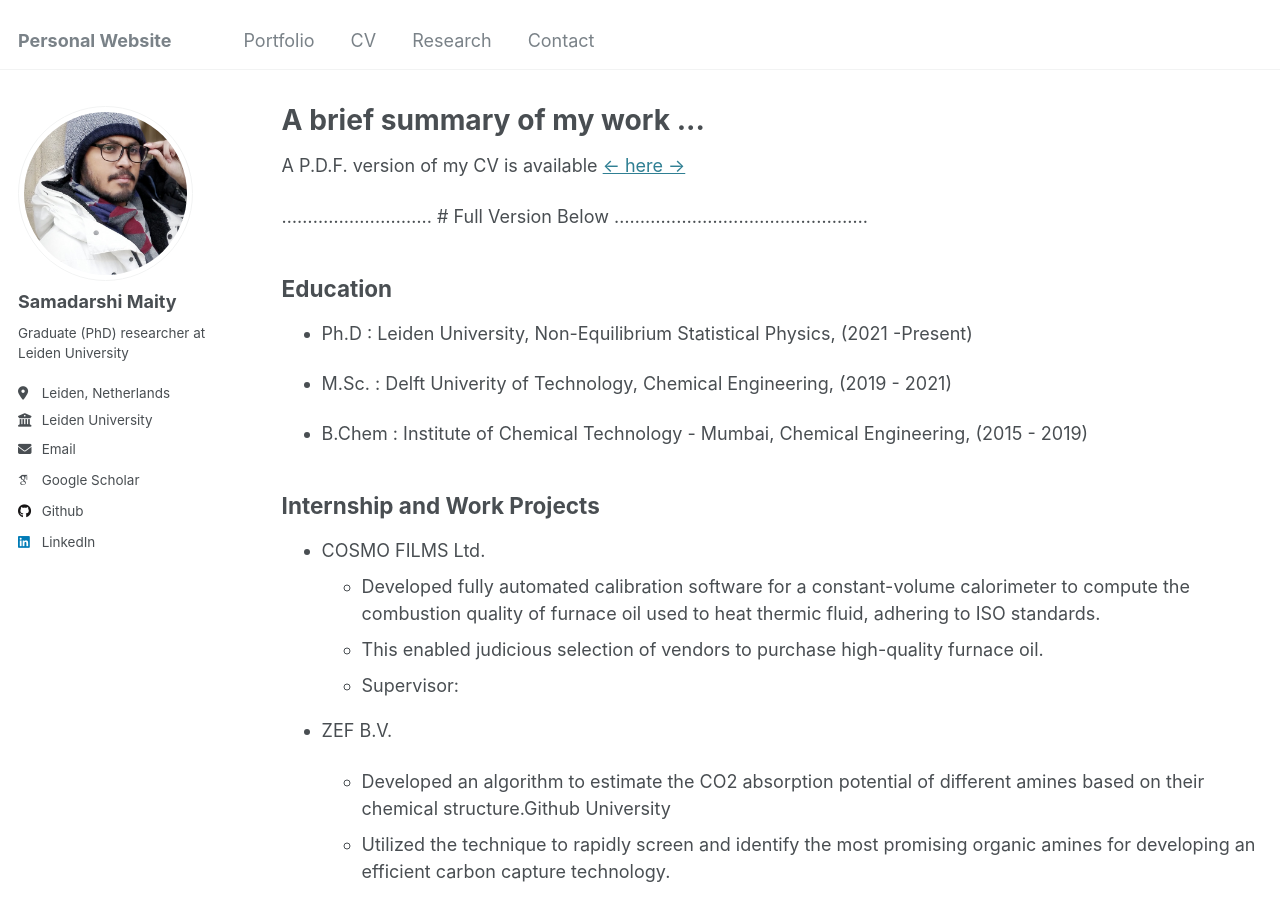
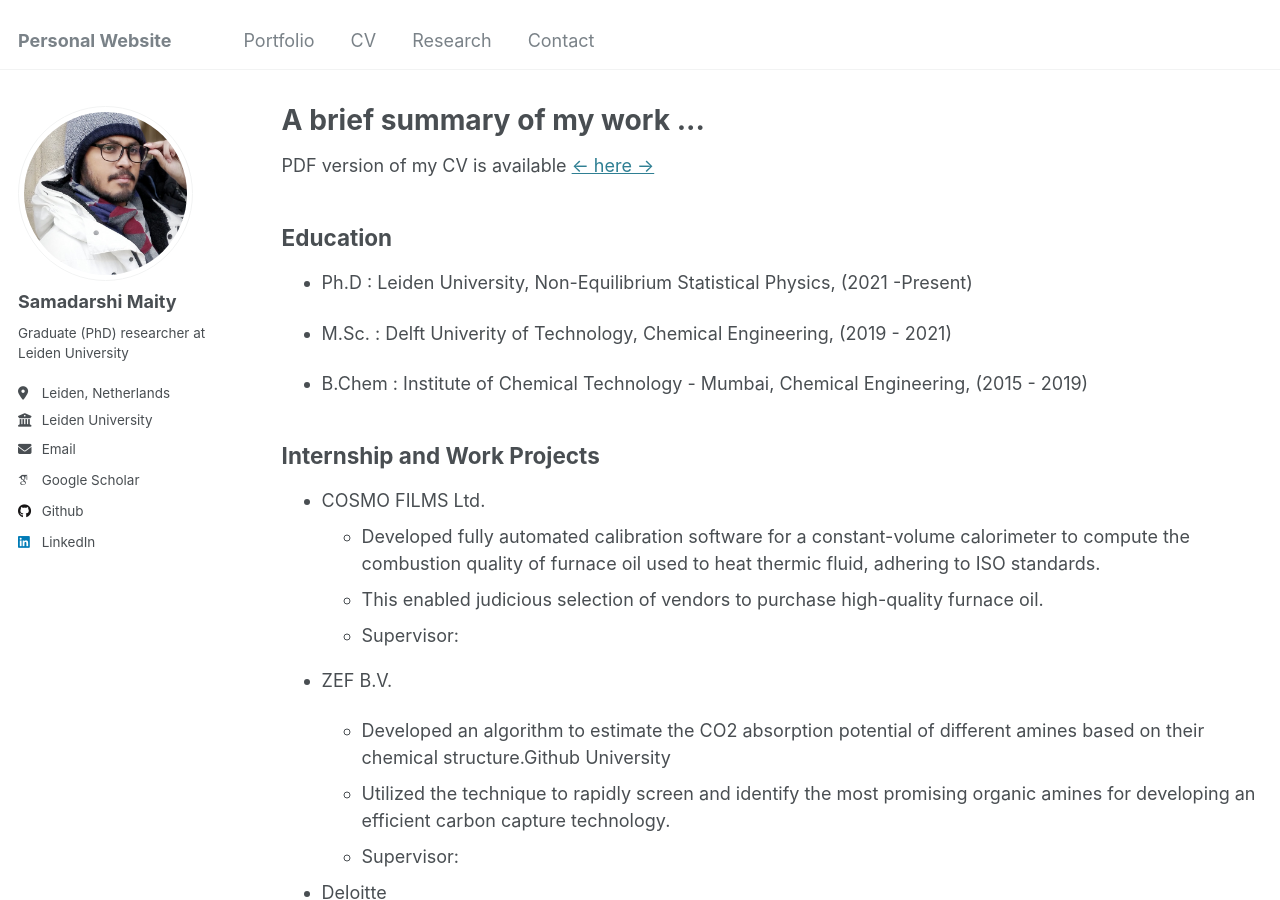
Before and after one commit to Samadarshi-Maity/Samadarshi-Maity.github.io, a Jekyll site: the page built from _pages/cv.md, in a window 1280 px wide and 900 px high. Built offline with Jekyll 4.4.1, drawn with Linux system fonts in a browser that asks for light colours; some web fonts are replaced.

Commit message:
Update cv.md

```diff
--- a/_pages/cv.md
+++ b/_pages/cv.md
@@ -7,9 +7,8 @@ redirect_from:
   - /resume
 ---
 
-A P.D.F. version of my CV is available <a href = 'https://github.com/Samadarshi-Maity/Samadarshi-Maity.github.io/blob/main/_publications/CV_.pdf'> <- here -></a>
+PDF version of my CV is available <a href = 'https://github.com/Samadarshi-Maity/Samadarshi-Maity.github.io/blob/main/_publications/CV_.pdf'> <- here -></a>
 
-............................. # Full Version Below .................................................
 ## Education
 
 * Ph.D   : Leiden University, Non-Equilibrium Statistical Physics,  (2021 -Present)
```
